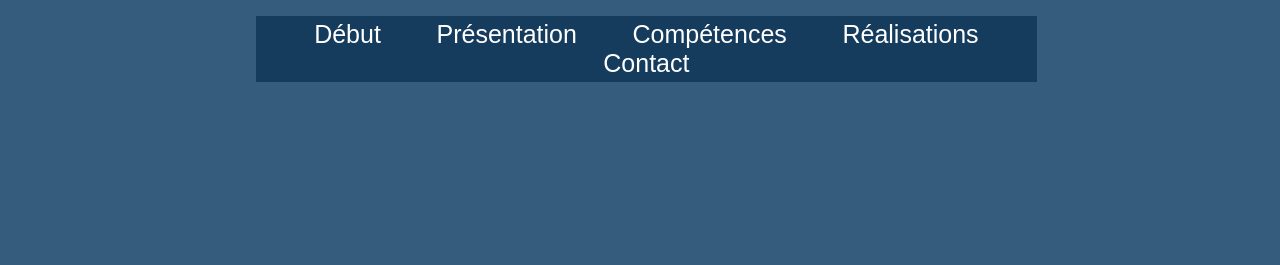
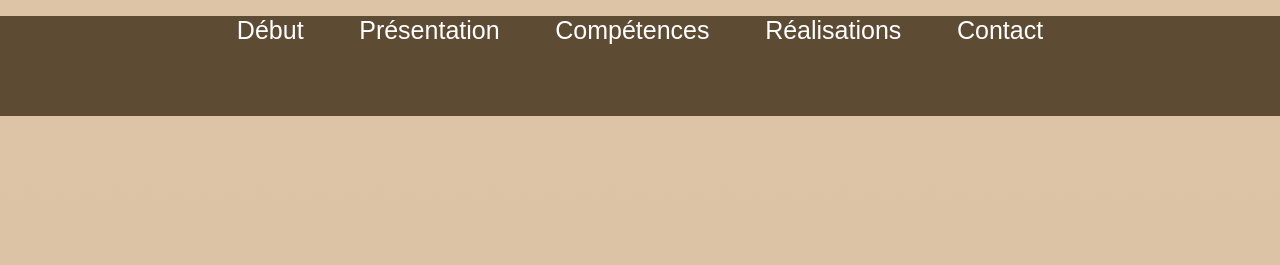
Before and after one commit to OldSchoolling/marcovanbecelaere.github.io, a plain HTML site: page index.html in a window 1280 px wide. Shown: the top 265 px of the page. Drawn offline with Linux system fonts and the light colour scheme.

Commit message:
changed style

```diff
--- a/css/style.css
+++ b/css/style.css
@@ -3,7 +3,7 @@ body{
 	text-align: center;
 	font-family: 'Noto Sans JP', sans-serif;
 	color: white;
-	background: #355C7D;
+	background-image: linear-gradient(to bottom,#DEC4A6,#D5BCA0);
   height: 3500px;
 
 }
@@ -25,16 +25,17 @@ a{
 }
 
 .Navbar ul {
-  background-color: #153C5D;
+  background-color: #5E4B34;
   overflow: hidden;
   list-style-type: none;
-  padding-top: 0.5vh;
+  padding-top: 0vh;
   padding-bottom: 0.5vh;
-  padding-left: 0.5vw;
-  padding-right: 0.5vw;
-  margin-left: 20vw;
-  margin-right: 20vw;
-  width: 60vw;
+  padding-left: 0vw;
+  padding-right: 0vw;
+  margin-left: 0vw;
+  margin-right: 0vw;
+  width: 100vw;
+  height: 7.5vw;
 }
 .Navbar li {
   display: inline;
@@ -52,7 +53,7 @@ a{
 }
 .Navbar li:hover{
 
-	background-color: #254C6D;
+	background-color: #9E8F7E;
 	transition: 0.5s;
 }
 .Navbar {
```
